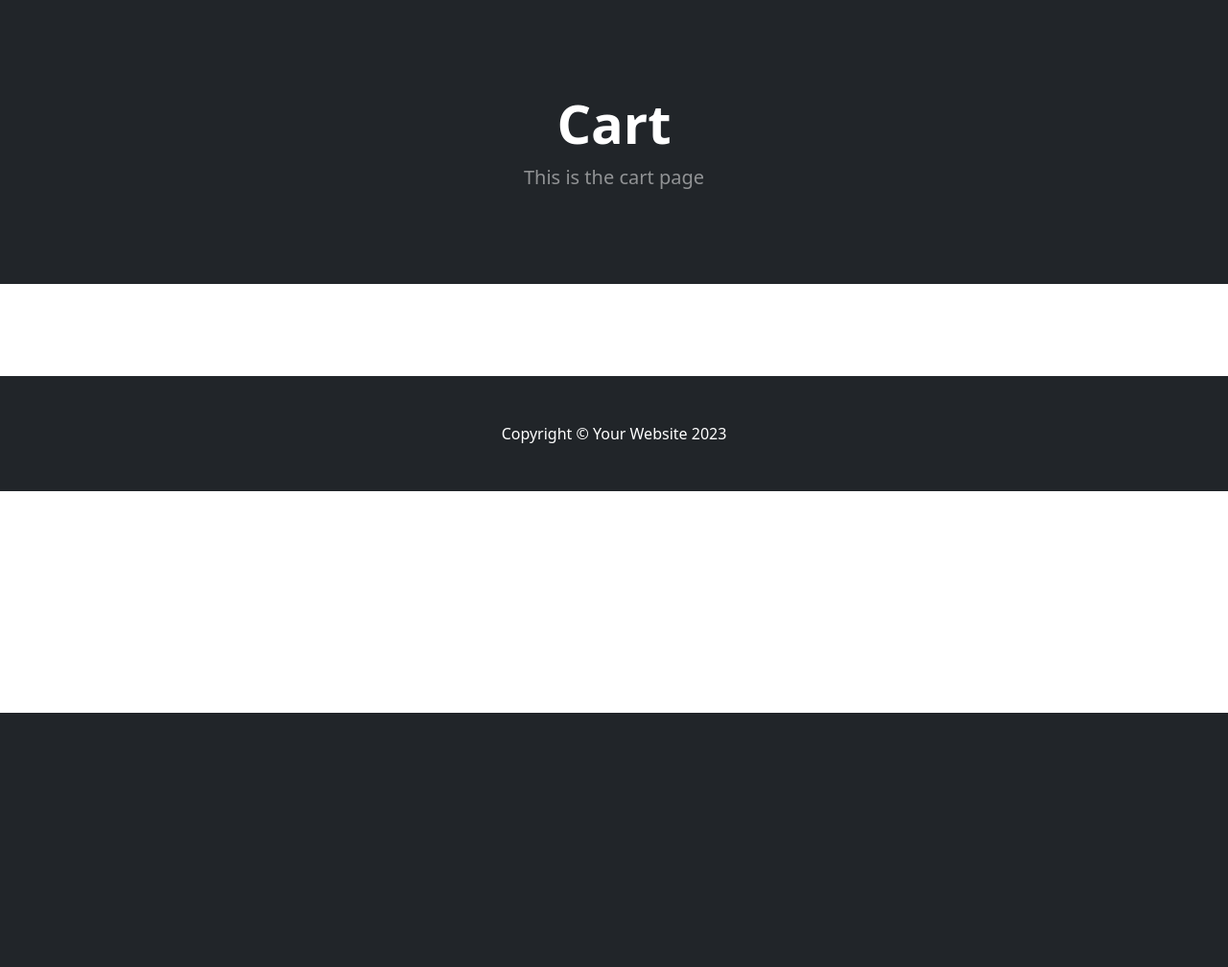
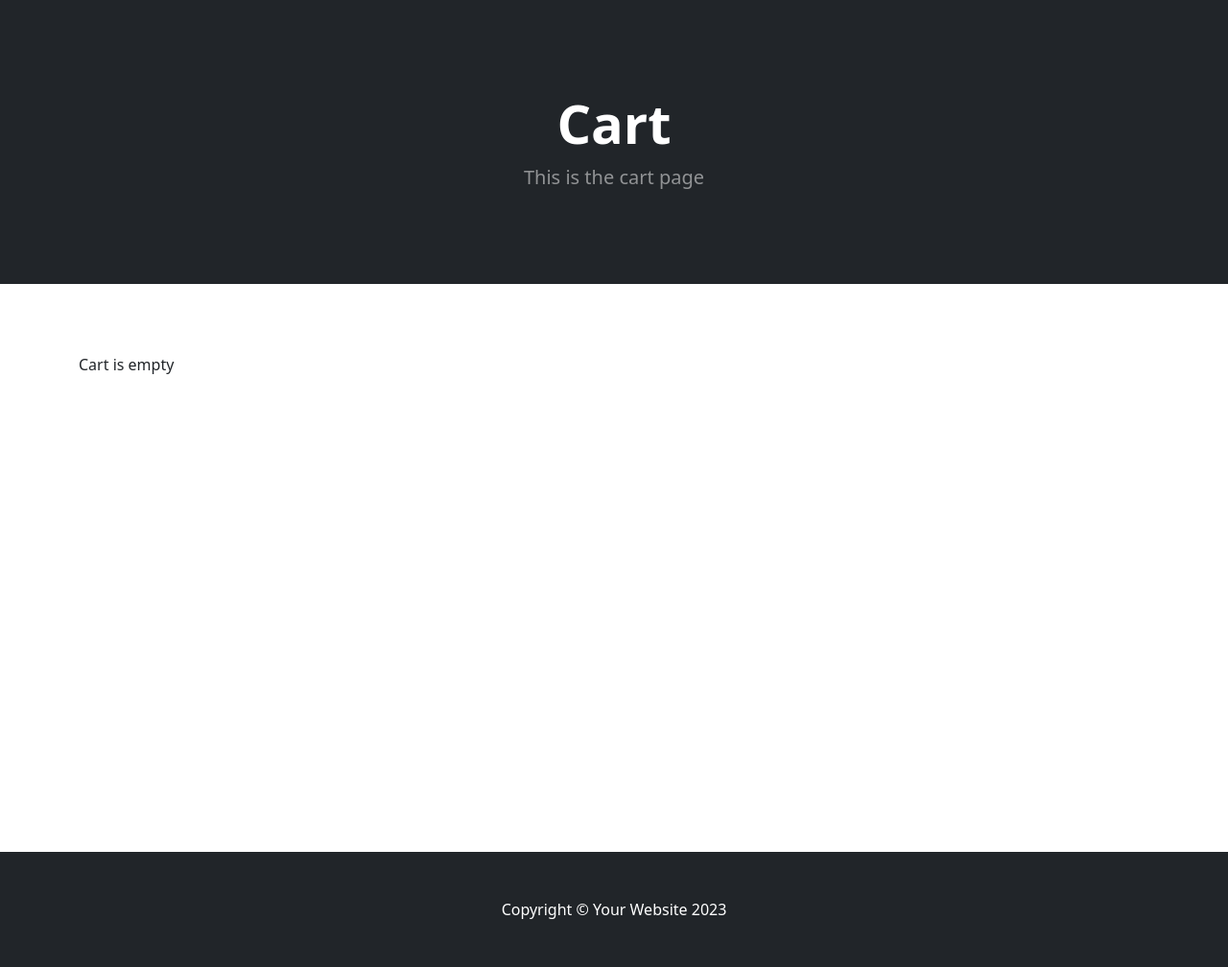
Before and after one commit to fatemnhm/journals_e-commerce, a Django app: page /cart/ in a window 1280 px wide. Shown: the part 57-1065 px from the top of the page at 96% size. Before the commit the page ends 800 px from the top, so only its background shows below. Run offline with Django 5.2, Linux system fonts and the light colour scheme; some libraries are stand-ins or nearby versions.

Commit message:
life is hard

```diff
--- a/cart/cart.py
+++ b/cart/cart.py
@@ -1,3 +1,4 @@
+from main_app.models import Product
 
 class Cart():
     def __init__(self,request):
@@ -13,7 +14,16 @@ class Cart():
     def add(self, product):
         product_id = str(product.id)
 
+
         if product_id not in self.cart:
             self.cart[product_id] = {'price': str(product.price)}
 
         self.session.modified = True
+
+    def __len__(self):
+        return len(self.cart)
+
+    def get_prods(self):
+        product_ids = self.cart.keys()
+        products = Product.objects.filter(id__in=product_ids)
+        return products
--- a/cart/templates/cart_summary.html
+++ b/cart/templates/cart_summary.html
@@ -9,6 +9,72 @@
                 </div>
             </div>
         </header>
-       <br/> <br/>
-       <br/> <br/>
+
+    <br/>
+    <br/>
+    <br/>
+    <div class="container">
+    {% if cart_products %}
+        {% for product in cart_products%}
+        <div class="card mb-3" style="max-width: 540px;">
+            <div class="row g-0">
+              <div class="col-md-4">
+                <img src="{{product.image.url}}" class="img-fluid rounded-start" alt="{{product.name}}">
+              </div>
+              <div class="col-md-8">
+                <div class="card-body">
+
+                 <center>
+                  <h5 class="card-title
+                    ">{{product.name}}</h5>
+                    <p class="card-text">{{product.description}} </p>
+
+                    {% if product.is_sale %}
+
+                        <div class="badge bg-dark text-white position-absolute" style="top: 0.5rem; right:0.5rem">Sale</div>
+
+                                 <!-- sale -->
+                                 <div class="d-flex justify-content-center small
+                                  text-warning mb-2">
+                                 <div class="bi-star-fill"></div> &nbsp;&nbsp;Sale!&nbsp;&nbsp;
+                                 <div class="bi-star-fill"></div>
+                                 </div>
+                                 <!-- Product price-->
+                              <strike> BHD {{ product.price }}</strike> BHD {{ product.sale_price }}
+                    {% else %}
+                    <p class="card-text"><small class="text-body-secondary">BHD {{product.price}}</small></p>
+                    {% endif %}
+                    <br/><br/>
+                    <a href="{% url 'home' %}" class="btn btn-primary">Back</a>
+
+                    </center>
+                </div>
+                </div>
+            </div>
+
+        </div>
+
+
+
+        {% endfor %}
+    {% else %}
+    <p>Cart is empty</p>
+    <br/> <br/>
+    <br/><br/>
+    <br/><br/>
+    <br/><br/>
+    <br/><br/>
+    <br/><br/>
+    <br/><br/>
+    <br/><br/>
+    <br/><br/>
+    <br/><br/>
+
+
+
+
+    {% endif %}
+    </div>
+
+
 {% endblock %}
--- a/cart/views.py
+++ b/cart/views.py
@@ -7,7 +7,10 @@ from django.http import JsonResponse
 
 
 def cart_summary(request):
-    return render(request, 'cart_summary.html')
+     cart = Cart(request)
+     cart_products = cart.get_prods()
+     return render(request, 'cart_summary.html', {'cart_products': cart_products})
+
 
 def cart_add(request):
     #get cart from session
@@ -18,7 +21,9 @@ def cart_add(request):
         product_id = int(request.POST.get('product_id'))
         product = get_object_or_404(Product, id=product_id)
         cart.add(product=product)
-        response = JsonResponse({'product': product.name})
+
+        cart_quantity = cart.__len__()
+        response = JsonResponse({'qty': cart_quantity})
         return response
 
 
--- a/main_app/templates/navbar.html
+++ b/main_app/templates/navbar.html
@@ -27,7 +27,7 @@
             <form class="d-flex">
                 <a href="{% url 'cart_summary' %}" class="btn btn-outline-dark"><i class="bi-cart-fill me-1"></i>
                     Cart
-                    <span class="badge bg-dark text-white ms-1 rounded-pill">0</span></a>
+                    <span class="badge bg-dark text-white ms-1 rounded-pill" id="cart_quantity">{{ cart | length }}</span></a>
 
             </form>
         </div>
--- a/main_app/templates/product.html
+++ b/main_app/templates/product.html
@@ -38,8 +38,6 @@
                   <p class="card-text"><small class="text-body-secondary">BHD {{product.price}}</small></p>
                     {% endif %}
 
-
-
                  <br/><br/>
                 <a href="{% url 'home' %}" class="btn btn-primary">Back</a>
                 <button type="button" value="{{product.id}}" class="btn btn-success" id="add-cart">Add to Cart</button>
@@ -69,6 +67,8 @@
           },
           success: function (json) {
             console.log(json);
+            document.getElementById("cart_quantity").
+               textContent = json.qty;
           },
           error: function(xhr, errmsg, err){
             console.log(xhr.status + ": " + xhr.responseText);
```
Also changed, not shown: cart/urls.py (line endings or trailing spaces), db.sqlite3.
